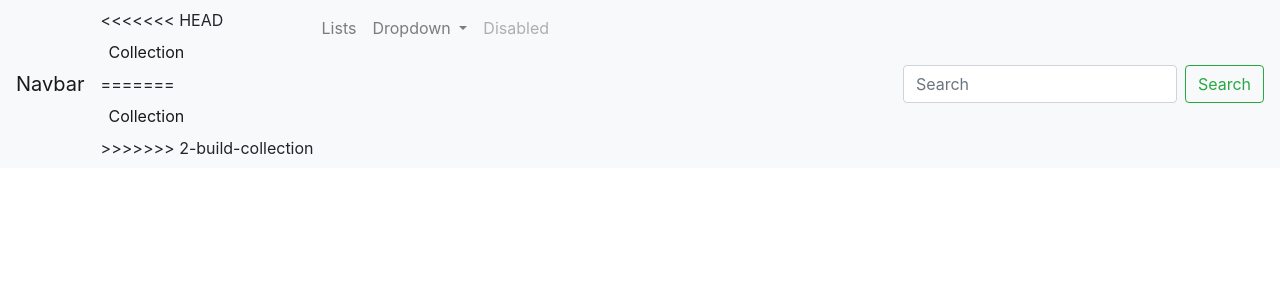
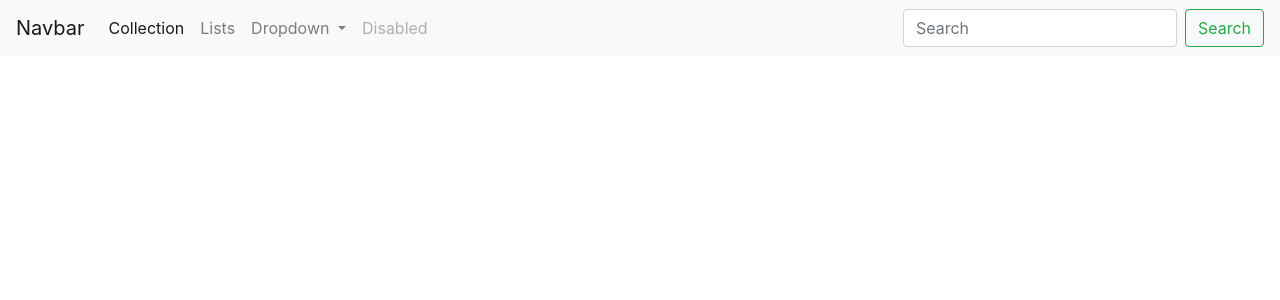
Before and after one commit to willisjk545/warhammer, an Angular app: page / in a window 1280 px wide. Shown: the top 300 px of the page. Built offline with nearby package versions, Linux system fonts and the light colour scheme.

Commit message:
Update Header link

```diff
--- a/src/app/Navigation/header/header.component.html
+++ b/src/app/Navigation/header/header.component.html
@@ -7,11 +7,7 @@
     <div class="collapse navbar-collapse" id="navbarSupportedContent">
       <ul class="navbar-nav mr-auto">
         <li class="nav-item active">
-<<<<<<< HEAD
-          <a class="nav-link" href="#">Collection <span class="sr-only">(current)</span></a>
-=======
           <a class="nav-link" href="collection">Collection <span class="sr-only">(current)</span></a>
->>>>>>> 2-build-collection
         </li>
         <li class="nav-item">
           <a class="nav-link" href="#">Lists</a>
```
